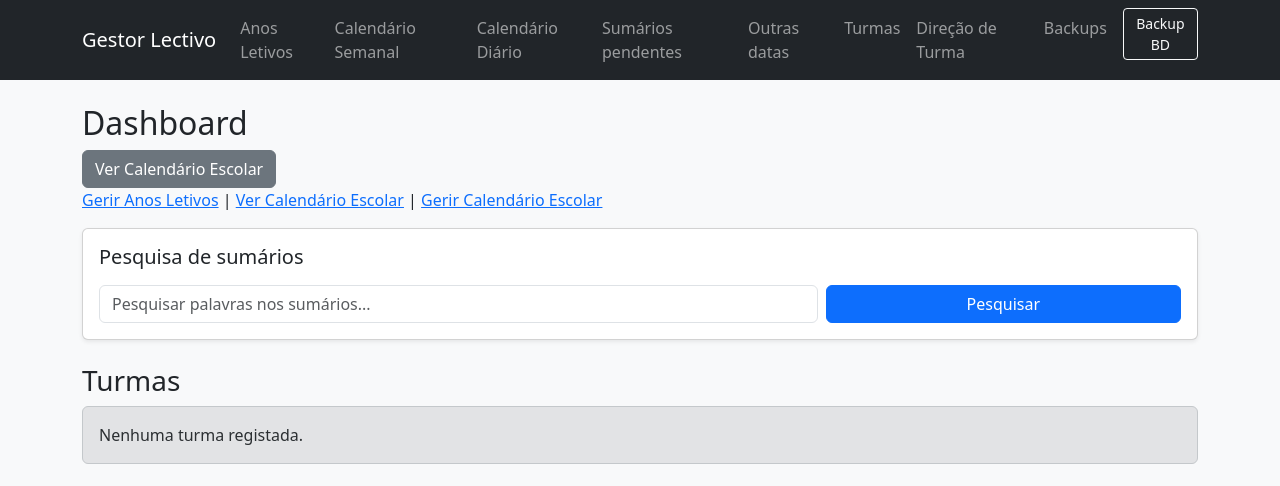
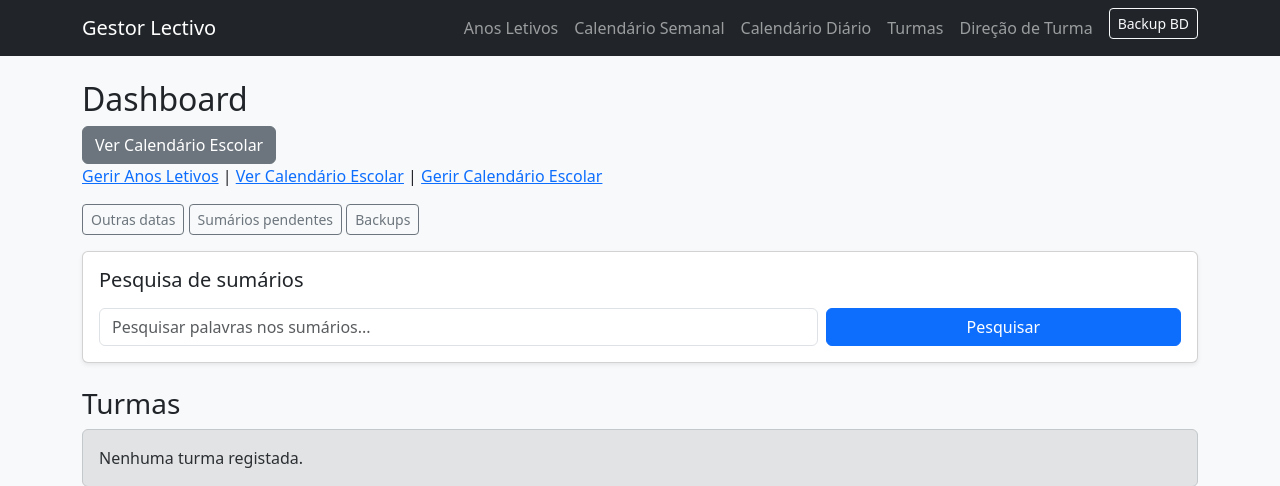
Before and after one commit to anselmopinheiro/_sumarios-v2, a Flask app: page / in a window 1280 px wide. Shown: the top 486 px of the page. Run offline with Flask 3, Linux system fonts and the light colour scheme.

Commit message:
Move quick links from navbar to dashboard

```diff
--- a/templates/base.html
+++ b/templates/base.html
@@ -93,11 +93,8 @@
             <li class="nav-item"><a class="nav-link" href="/anos-letivos">Anos Letivos</a></li>
             <li class="nav-item"><a class="nav-link" href="/calendario/semana">Calendário Semanal</a></li>
             <li class="nav-item"><a class="nav-link" href="/calendario/dia">Calendário Diário</a></li>
-            <li class="nav-item"><a class="nav-link" href="/calendario/sumarios-pendentes">Sumários pendentes</a></li>
-            <li class="nav-item"><a class="nav-link" href="/calendario/outras-datas">Outras datas</a></li>
             <li class="nav-item"><a class="nav-link" href="/turmas">Turmas</a></li>
             <li class="nav-item"><a class="nav-link" href="/direcao-turma">Direção de Turma</a></li>
-            <li class="nav-item"><a class="nav-link" href="/backups">Backups</a></li>
             <li class="nav-item">
                 <form class="d-inline" method="post" action="{{ url_for('backups_trigger') }}">
                     <button class="btn btn-outline-light btn-sm ms-lg-2" type="submit">Backup BD</button>
--- a/templates/dashboard.html
+++ b/templates/dashboard.html
@@ -10,6 +10,12 @@
   <a href="{{ url_for('calendario_escolar') }}">Ver Calendário Escolar</a> |
   <a href="{{ url_for('calendario_escolar_gestao') }}">Gerir Calendário Escolar</a>
 </p>
+
+<div class="mb-3">
+  <a class="btn btn-outline-secondary btn-sm" href="{{ url_for('calendario_outras_datas') }}">Outras datas</a>
+  <a class="btn btn-outline-secondary btn-sm" href="{{ url_for('calendario_sumarios_pendentes') }}">Sumários pendentes</a>
+  <a class="btn btn-outline-secondary btn-sm" href="{{ url_for('backups_list') }}">Backups</a>
+</div>
 
 <div class="card shadow-sm mb-4">
   <div class="card-body">
```
